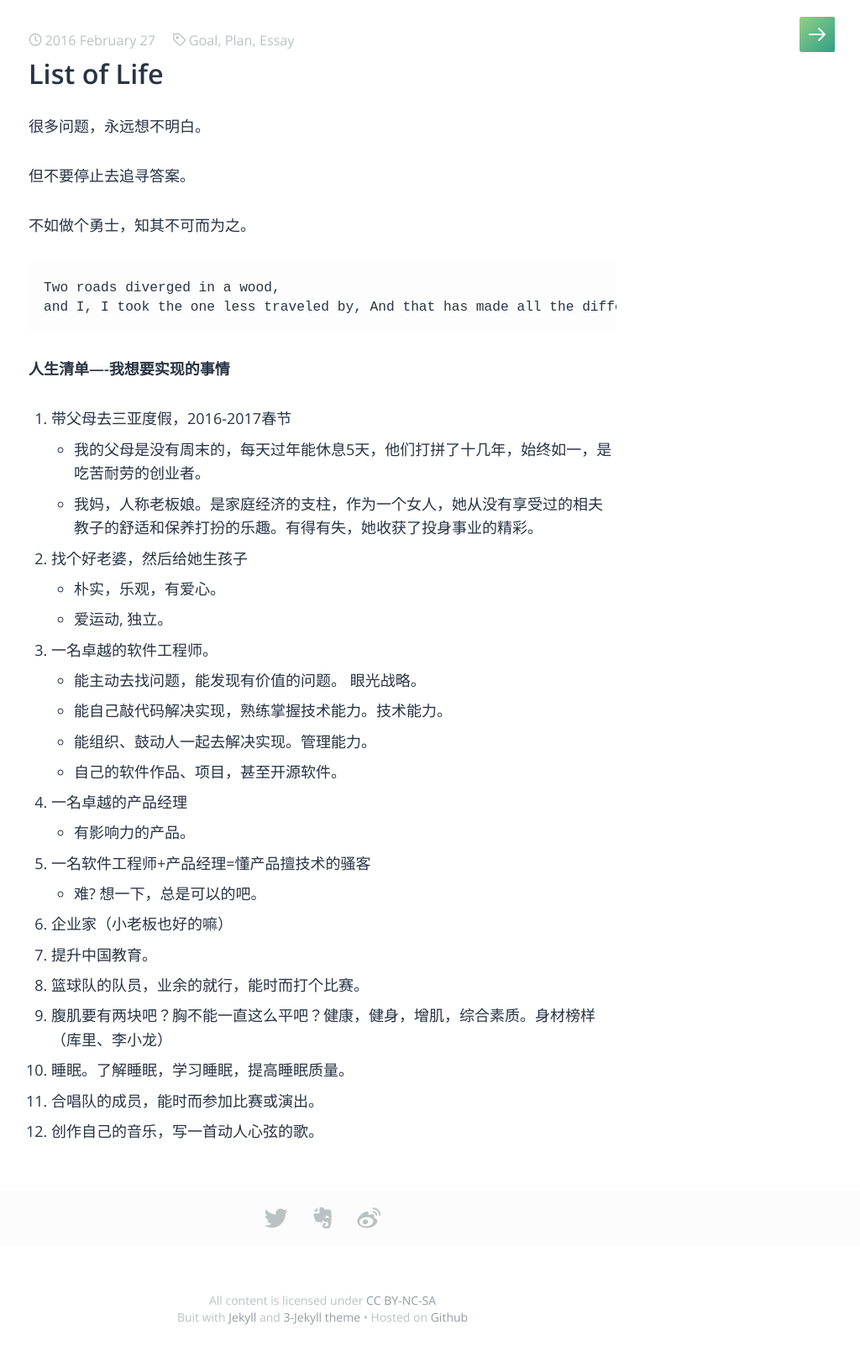
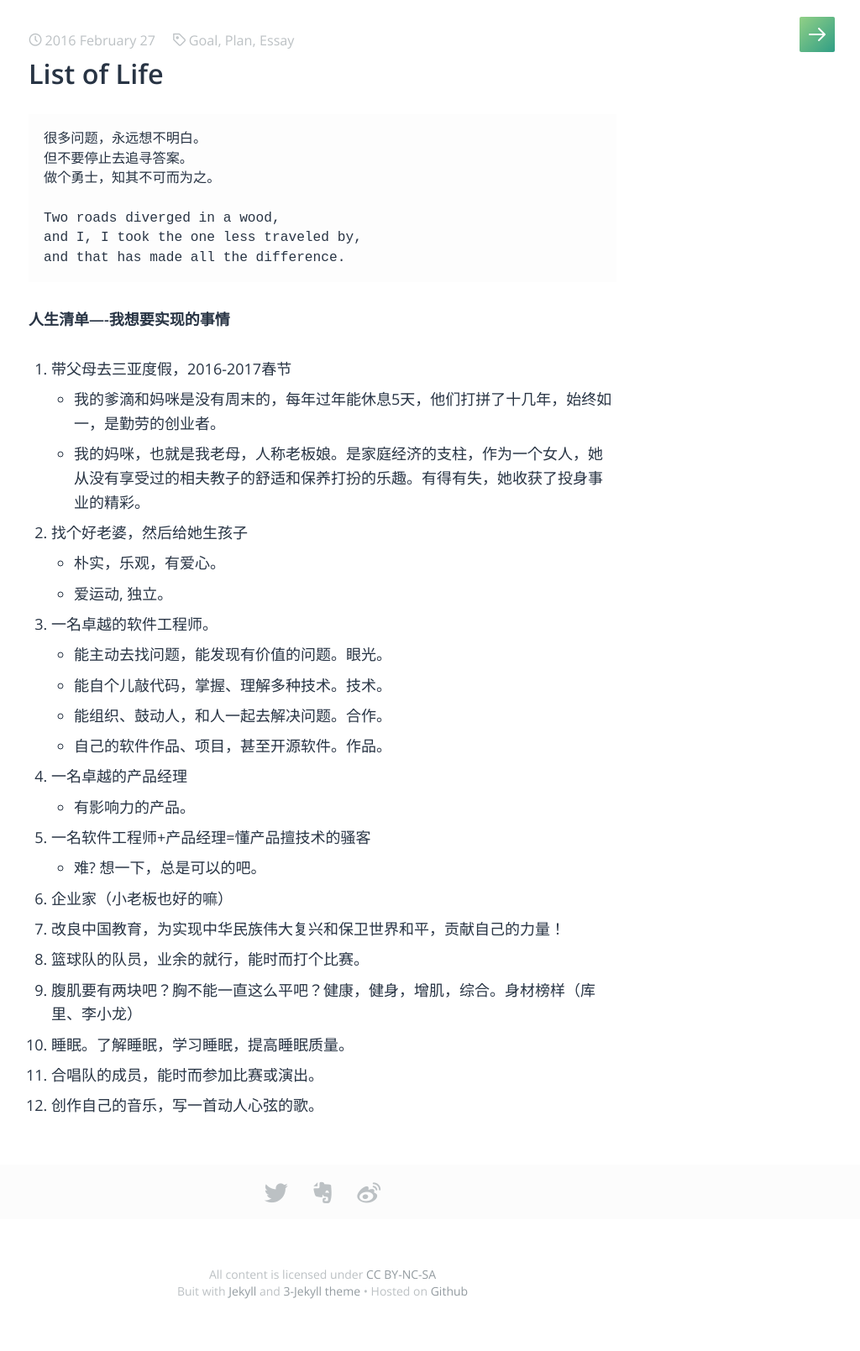
Before and after one commit to zhaohangbo/zhaohangbo.github.io, a Jekyll site: the page built from _posts/desire/2016-02-27-list-of-life.md, in a window 1280 px wide. Shown: the whole page at 84% size, without its empty margins (256-1280 px from the left). Built offline with Jekyll 4.4.1, drawn with Linux system fonts in a browser that asks for light colours; some web fonts are replaced; comment, search, counter and statistics services are not loaded.

Commit message:
changed blogs

````diff
--- a/_posts/desire/2016-02-27-list-of-life.md
+++ b/_posts/desire/2016-02-27-list-of-life.md
@@ -6,32 +6,31 @@ tags: [Goal, Plan, Essay]
 description:
 ---
 
+```
 很多问题，永远想不明白。
+但不要停止去追寻答案。
+做个勇士，知其不可而为之。
 
-但不要停止去追寻答案。
-
-不如做个勇士，知其不可而为之。
-
-```
 Two roads diverged in a wood,
-and I, I took the one less traveled by, And that has made all the difference.
+and I, I took the one less traveled by,
+and that has made all the difference.
 ```
 
 **人生清单----我想要实现的事情**
 
 1. 带父母去三亚度假，2016-2017春节
-  * 我的父母是没有周末的，每天过年能休息5天，他们打拼了十几年，始终如一，是吃苦耐劳的创业者。
-  * 我妈，人称老板娘。是家庭经济的支柱，作为一个女人，她从没有享受过的相夫教子的舒适和保养打扮的乐趣。有得有失，她收获了投身事业的精彩。
+  * 我的爹滴和妈咪是没有周末的，每年过年能休息5天，他们打拼了十几年，始终如一，是勤劳的创业者。
+  * 我的妈咪，也就是我老母，人称老板娘。是家庭经济的支柱，作为一个女人，她从没有享受过的相夫教子的舒适和保养打扮的乐趣。有得有失，她收获了投身事业的精彩。
 
 2. 找个好老婆，然后给她生孩子
   * 朴实，乐观，有爱心。
   * 爱运动, 独立。
 
 4. 一名卓越的软件工程师。
-  * 能主动去找问题，能发现有价值的问题。 眼光战略。
-  * 能自己敲代码解决实现，熟练掌握技术能力。技术能力。
-  * 能组织、鼓动人一起去解决实现。管理能力。
-  * 自己的软件作品、项目，甚至开源软件。
+  * 能主动去找问题，能发现有价值的问题。眼光。
+  * 能自个儿敲代码，掌握、理解多种技术。技术。
+  * 能组织、鼓动人，和人一起去解决问题。合作。
+  * 自己的软件作品、项目，甚至开源软件。作品。
 
 5. 一名卓越的产品经理
    * 有影响力的产品。
@@ -40,9 +39,9 @@ and I, I took the one less traveled by, And that has made all the difference.
    * 难? 想一下，总是可以的吧。
 
 6. 企业家（小老板也好的嘛）
-7. 提升中国教育。
+7. 改良中国教育，为实现中华民族伟大复兴和保卫世界和平，贡献自己的力量！
 8. 篮球队的队员，业余的就行，能时而打个比赛。
-9. 腹肌要有两块吧？胸不能一直这么平吧？健康，健身，增肌，综合素质。身材榜样（库里、李小龙）
+9. 腹肌要有两块吧？胸不能一直这么平吧？健康，健身，增肌，综合。身材榜样（库里、李小龙）
 10. 睡眠。了解睡眠，学习睡眠，提高睡眠质量。
 11. 合唱队的成员，能时而参加比赛或演出。
 12. 创作自己的音乐，写一首动人心弦的歌。
````
Also changed, not shown: _posts/desire/2016-02-27-rule-of-life.md (+4 -5 lines).
